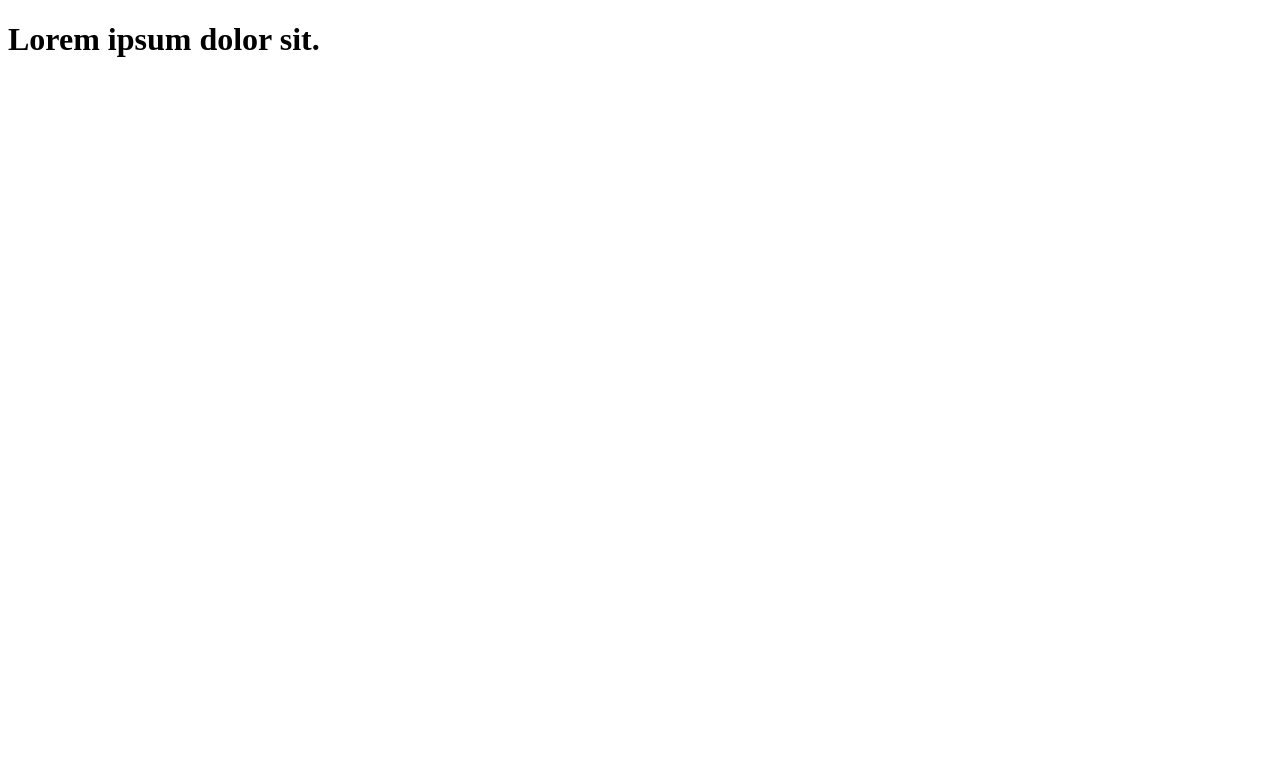
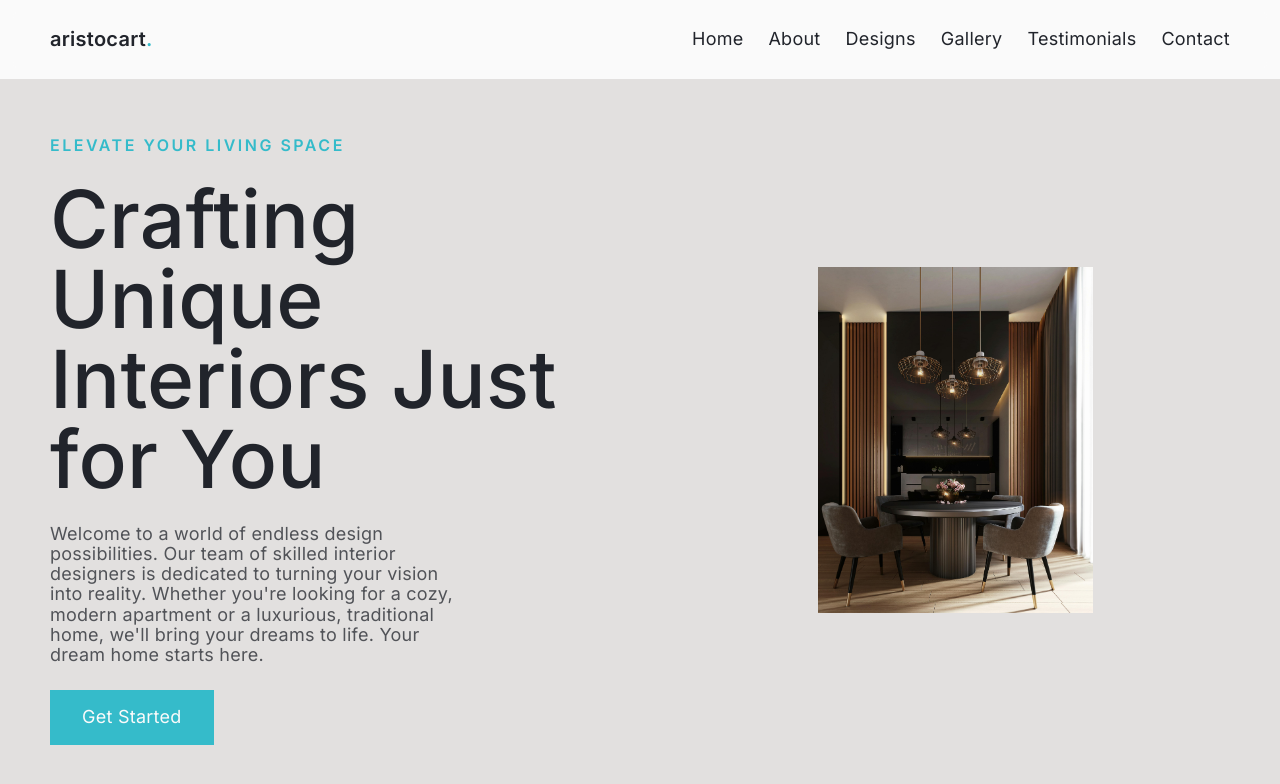
Before and after one commit to Arifulislam332/Assignment_10, a plain HTML site: page index.html in a window 1280 px wide. Drawn offline with Linux system fonts and the light colour scheme.

Commit message:
nav and hero sec done

```diff
--- a/CSS/style.css
+++ b/CSS/style.css
@@ -0,0 +1,184 @@
+@import url("https://fonts.googleapis.com/css2?family=Inter:wght@100;200;300;400;500;600;700;800;900&family=Open+Sans&display=swap");
+
+/* Css variable */
+:root {
+  --color-black: #21242b;
+  --color-white: #fafafa;
+  --color-gray: #e2e0df;
+  --color-blue: #35bbca;
+  --color-orange: #e9585f;
+
+  --border-regular: 1px solid var(--color-gray);
+}
+
+/* Base style */
+*,
+*::after,
+*::before {
+  margin: 0;
+  padding: 0;
+  border: 0;
+  outline: 0;
+  text-decoration: none;
+  list-style: none;
+  box-sizing: border-box;
+}
+
+html {
+  font-size: 62.5%; /*10px= 1rem*/
+}
+body {
+  font-family: "Inter", sans-serif;
+  font-size: 1.8rem;
+  font-weight: 400;
+  line-height: 1.125;
+  letter-spacing: 0.25px;
+  color: var(--color-black);
+  background-color: var(--color-white);
+  overflow-x: hidden;
+}
+.main {
+  margin-top: 8rem;
+}
+/* common style */
+.btn {
+  padding: 1.5rem 3rem;
+}
+.btn__primary {
+  background-color: var(--color-blue);
+  color: var(--color-white);
+  border: 2px solid var(--color-blue);
+  transition: all 0.3s ease-in-out;
+}
+.btn__primary:hover {
+  background-color: transparent;
+  color: var(--color-blue);
+}
+.btn__secondary {
+  background-color: var(--color-orange);
+  color: var(--color-white);
+  border: 2px solid var(--color-orange);
+  transition: all 0.3s ease-in-out;
+}
+.btn__secondary:hover {
+  background-color: transparent;
+  color: var(--color-orange);
+}
+img {
+  display: block;
+}
+/* typography */
+h1 {
+  font-size: 8rem;
+  font-weight: 500;
+  line-height: 1;
+}
+h2 {
+  font-size: 5rem;
+  font-weight: 500;
+  line-height: 1;
+}
+h3 {
+  font-size: 3rem;
+  font-weight: 400;
+  line-height: 1;
+}
+small {
+  font-size: 1.6rem;
+  font-weight: 600;
+  text-transform: uppercase;
+  letter-spacing: 2.5px;
+}
+a {
+  display: inline-block;
+  color: inherit;
+}
+button {
+  font-size: inherit;
+  font-weight: inherit;
+  cursor: pointer;
+}
+/* Navber style*/
+.header {
+  height: 8rem;
+  border-bottom: var(--border-regular);
+  display: flex;
+  align-items: center;
+  position: fixed;
+  width: 100%;
+  background-color: rgba(250, 250, 250, 0.8);
+  top: 0;
+  left: 0;
+  right: 0;
+  z-index: 100;
+  backdrop-filter: blur(10px);
+}
+.navber {
+  display: flex;
+  justify-content: space-between;
+  width: 100%;
+  align-items: center;
+  padding: 0 5rem;
+}
+.navber__logo {
+  text-transform: lowercase;
+  font-size: 2rem;
+  font-weight: 600;
+}
+.navber__logo__span {
+  color: var(--color-blue);
+}
+.navber__links {
+  display: flex;
+  gap: 2.5rem;
+  align-items: center;
+}
+.navber__link__item {
+  position: relative;
+}
+.navber__link__item::after {
+  content: "";
+  position: absolute;
+  width: 0%;
+  height: 2px;
+  background-color: var(--color-blue);
+  left: 50%;
+  bottom: -2.5px;
+  transform: translateX(-50%);
+  border-radius: 100px;
+  transition: width 300ms ease-in-out;
+}
+.navber__link__item:hover::after {
+  width: 100%;
+}
+.hero {
+  height: calc(100vh - 8rem);
+  padding: 8rem 5rem;
+  display: flex;
+  gap: 8rem;
+  background-color: var(--color-gray);
+}
+.hero__left {
+  flex: 1;
+  display: flex;
+  flex-direction: column;
+  align-items: start;
+  gap: 2.5rem;
+  justify-content: center;
+}
+.hero__left > small {
+  color: var(--color-blue);
+}
+.hero__left > p {
+  opacity: 75%;
+  max-width: 75%;
+}
+.hero__right {
+  flex: 1;
+  display: flex;
+  justify-content: center;
+  align-items: center;
+}
+.hero__right > img {
+  width: 50%;
+}
--- a/index.html
+++ b/index.html
@@ -3,9 +3,67 @@
   <head>
     <meta charset="UTF-8" />
     <meta name="viewport" content="width=device-width, initial-scale=1.0" />
-    <title>Document</title>
+    <link rel="stylesheet" href="./CSS/style.css" />
+    <link
+      rel="shortcut icon"
+      href="./assets/icons/favicon.png"
+      type="image/x-icon"
+    />
+    <title>Aristocart Interiors</title>
   </head>
   <body>
-    <h1>Lorem ipsum dolor sit.</h1>
+    <!-- header -->
+    <header class="header">
+      <!-- navber -->
+      <nav class="navber">
+        <!-- logo -->
+        <a href="#" class="navber__logo"
+          >Aristocart<span class="navber__logo__span">.</span></a
+        >
+        <!-- navber links -->
+        <ul class="navber__links">
+          <li class="navber__link">
+            <a href="#" class="navber__link__item">Home</a>
+          </li>
+          <li class="navber__link">
+            <a href="#about" class="navber__link__item">About</a>
+          </li>
+          <li class="navber__link">
+            <a href="#designs" class="navber__link__item">Designs</a>
+          </li>
+          <li class="navber__link">
+            <a href="#gallery" class="navber__link__item">Gallery</a>
+          </li>
+          <li class="navber__link">
+            <a href="#testimonials" class="navber__link__item">Testimonials</a>
+          </li>
+          <li class="navber__link">
+            <a href="#contact" class="navber__link__item">Contact</a>
+          </li>
+        </ul>
+      </nav>
+    </header>
+    <main class="main">
+      <!-- hero section -->
+      <section class="hero">
+        <div class="hero__left">
+          <small>Elevate your living space</small>
+          <h1>Crafting Unique Interiors Just for You</h1>
+          <p>
+            Welcome to a world of endless design possibilities. Our team of
+            skilled interior designers is dedicated to turning your vision into
+            reality. Whether you're looking for a cozy, modern apartment or a
+            luxurious, traditional home, we'll bring your dreams to life. Your
+            dream home starts here.
+          </p>
+          <a href="#" class="btn btn__primary">Get Started</a>
+        </div>
+        <!-- hero image -->
+        <div class="hero__right">
+          <img src="./assets/images/hero.jpg" alt="Hero Picture" />
+        </div>
+      </section>
+    </main>
+    <footer class="footer"></footer>
   </body>
 </html>
```
